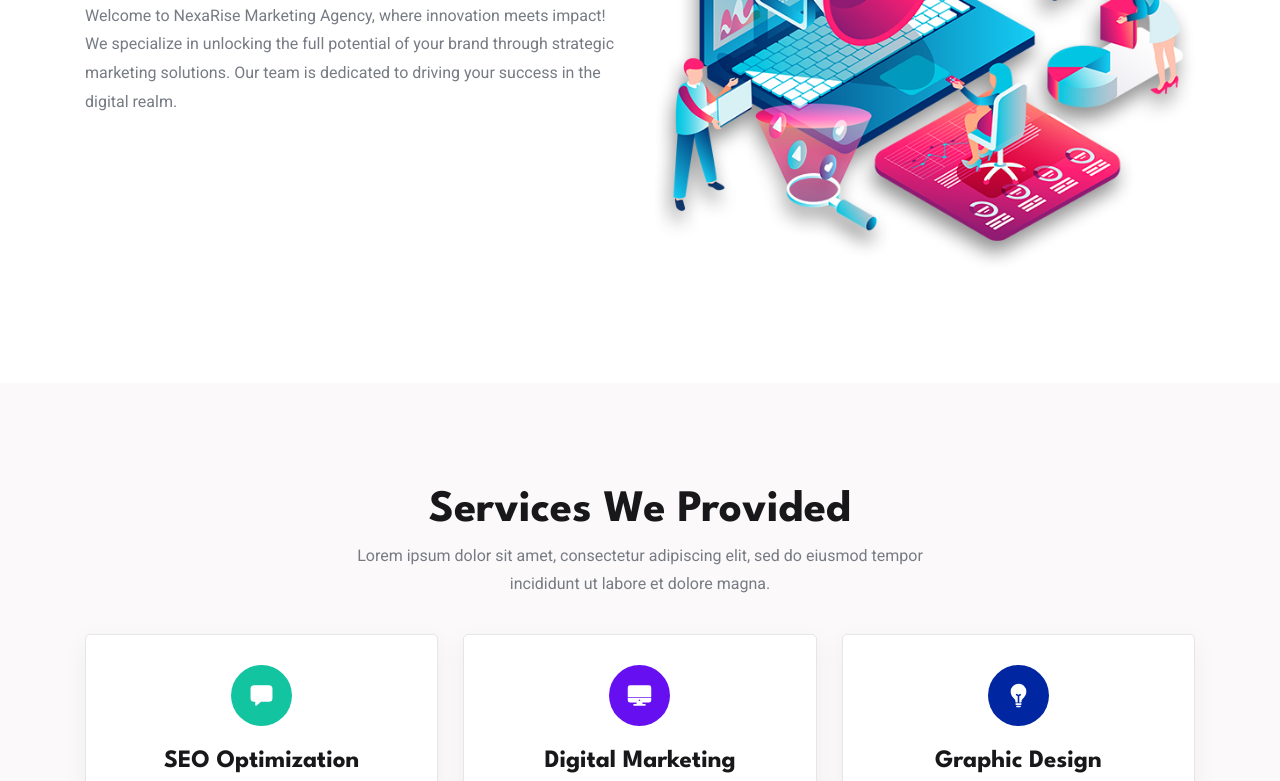
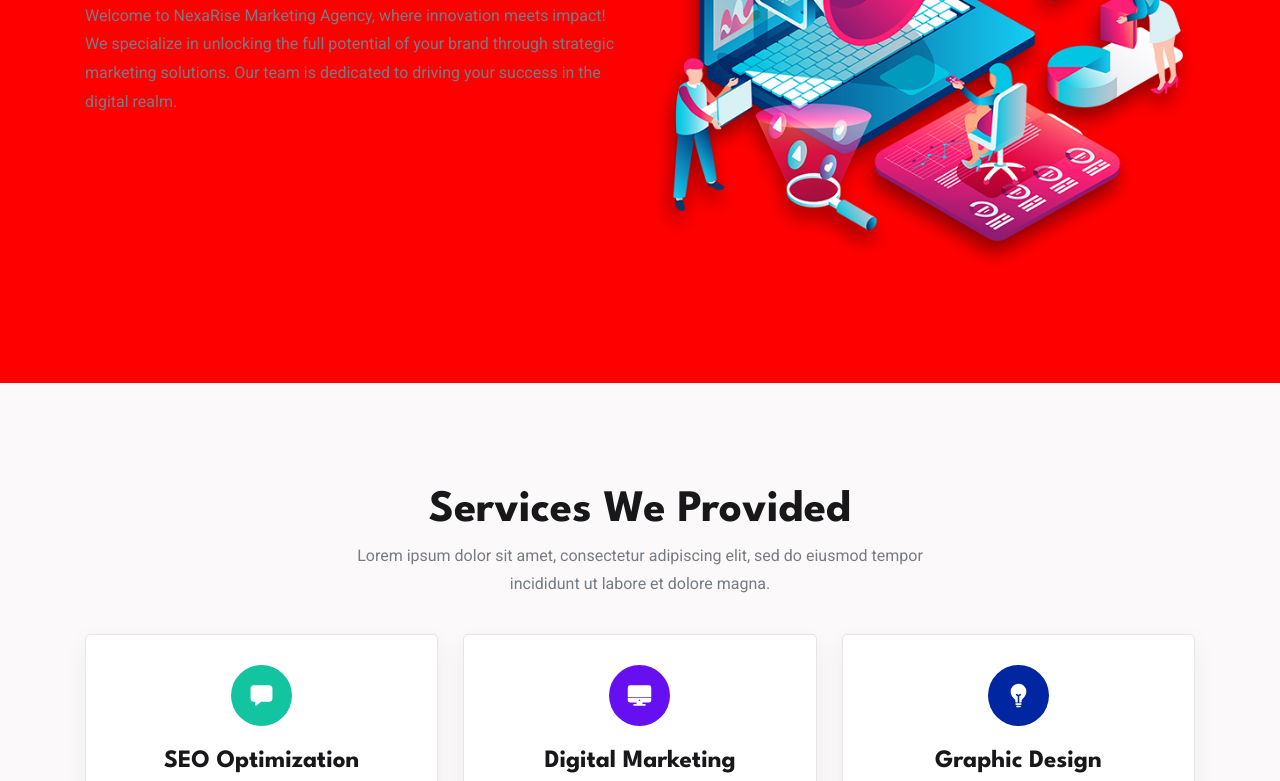
Before and after one commit to NexaRise/nexarise.github.io, a plain HTML site: page index.html in a window 1280 px wide. Shown: the part 526-1307 px from the top of the page. Drawn offline with nearby package versions, Linux system fonts and the light colour scheme.

Commit message:
Update style.css

```diff
--- a/style.css
+++ b/style.css
@@ -137,7 +137,7 @@ html {
 }
 
 body {
-  background-color: var(--white-1);
+  background-color: red;
   color: var(--gray-web);
   font-size: 1.6rem;
   line-height: 1.8;
```
